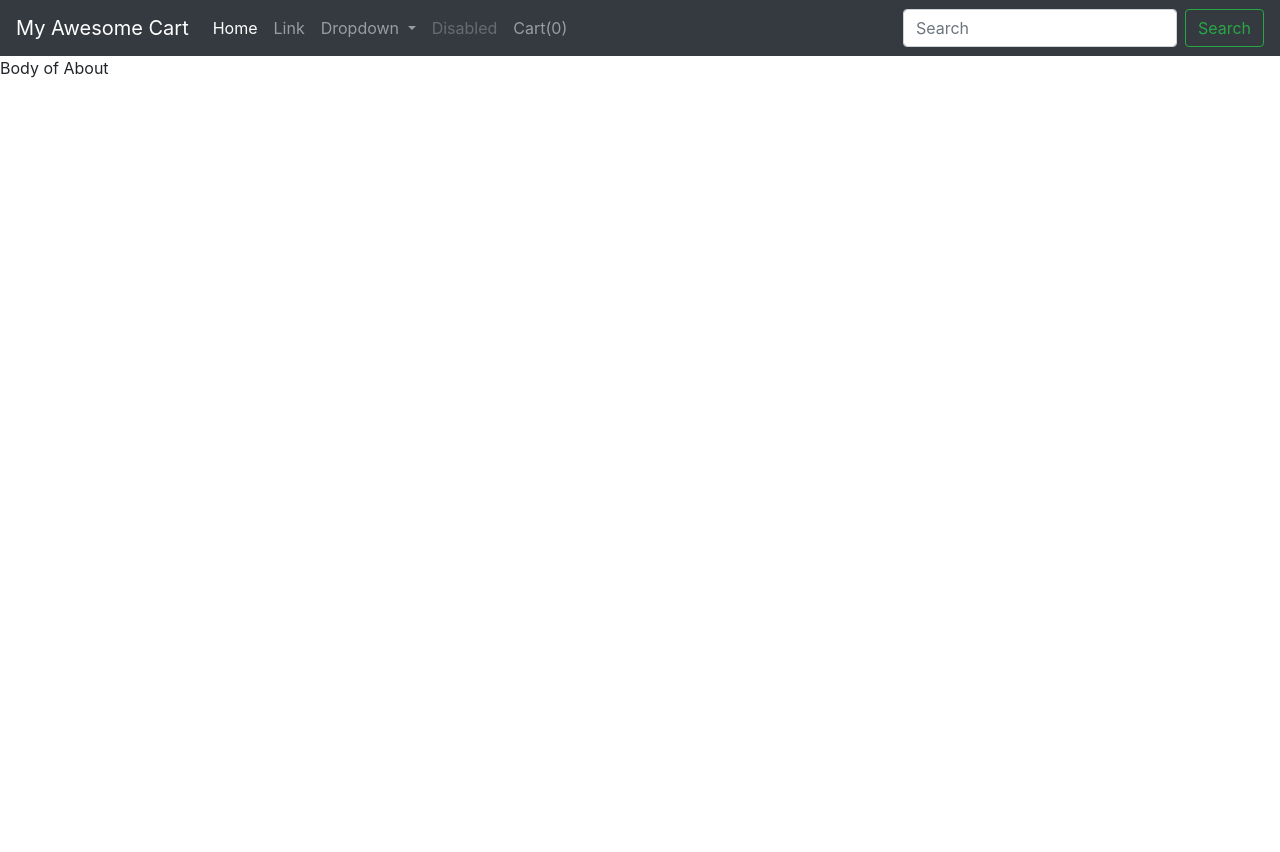
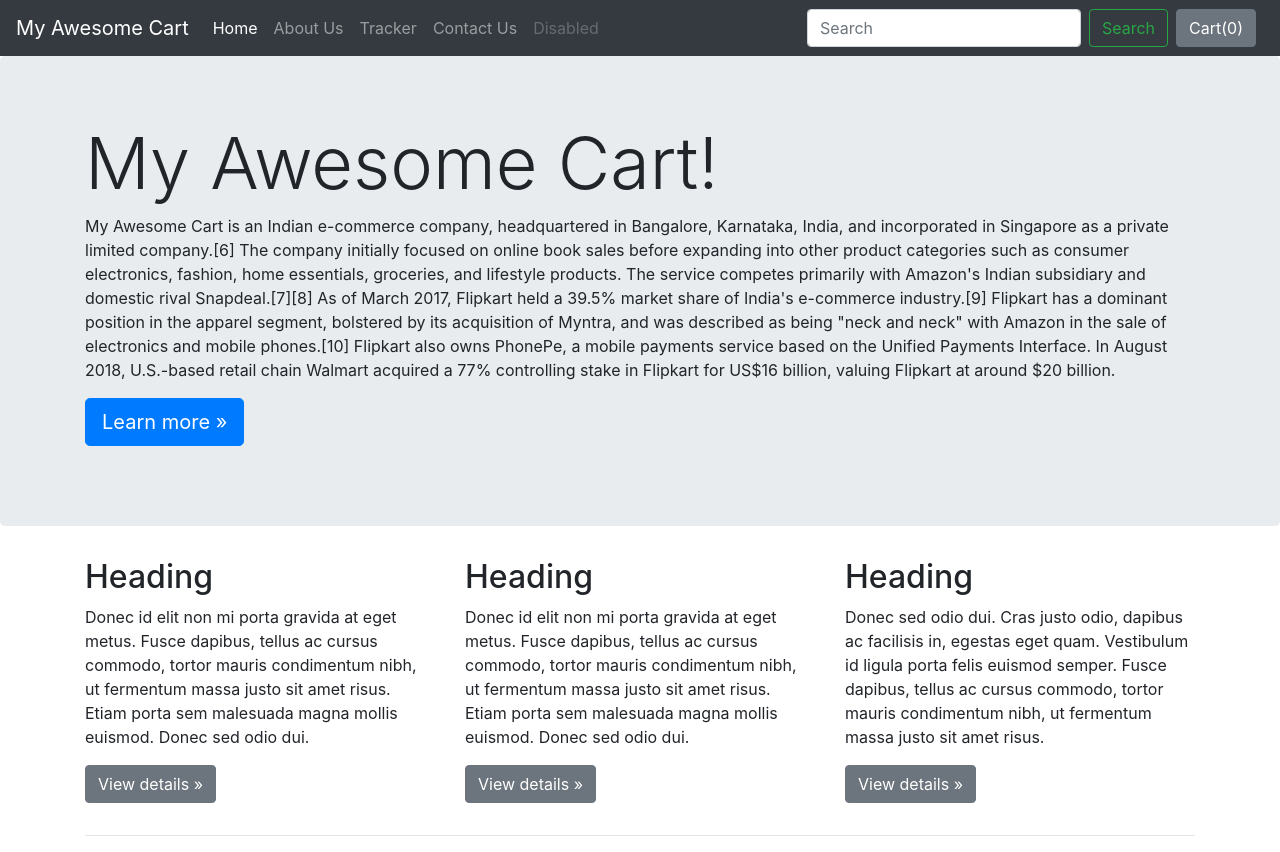
Before and after one commit to handsomm/Django, a Django app: page /shop/about/ in a window 1280 px wide. Before the commit the page ends 78 px from the top, so only its background shows below. Run offline with Django 3.2, Linux system fonts and the light colour scheme; some libraries are stand-ins or nearby versions.

Commit message:
Changes something

```diff
--- a/mac/shop/templates/shop/about.html
+++ b/mac/shop/templates/shop/about.html
@@ -2,4 +2,48 @@
 
 {% block title %} Title of About {% endblock %}
 
-{% block body %} Body of About {% endblock %}
+{% block body %}
+
+<main role="main">
+
+    <!-- Main jumbotron for a primary marketing message or call to action -->
+    <div class="jumbotron">
+      <div class="container">
+        <h1 class="display-3">My Awesome Cart!</h1>
+        <p>My Awesome Cart is an Indian e-commerce company, headquartered in Bangalore, Karnataka, India, and incorporated in Singapore as a private limited company.[6] The company initially focused on online book sales before expanding into other product categories such as consumer electronics, fashion, home essentials, groceries, and lifestyle products.
+
+            The service competes primarily with Amazon's Indian subsidiary and domestic rival Snapdeal.[7][8] As of March 2017, Flipkart held a 39.5% market share of India's e-commerce industry.[9] Flipkart has a dominant position in the apparel segment, bolstered by its acquisition of Myntra, and was described as being "neck and neck" with Amazon in the sale of electronics and mobile phones.[10] Flipkart also owns PhonePe, a mobile payments service based on the Unified Payments Interface.
+
+            In August 2018, U.S.-based retail chain Walmart acquired a 77% controlling stake in Flipkart for US$16 billion, valuing Flipkart at around $20 billion.</p>
+        <p><a class="btn btn-primary btn-lg" href="#" role="button">Learn more &raquo;</a></p>
+      </div>
+    </div>
+
+    <div class="container">
+      <!-- Example row of columns -->
+      <div class="row">
+        <div class="col-md-4">
+          <h2>Heading</h2>
+          <p>Donec id elit non mi porta gravida at eget metus. Fusce dapibus, tellus ac cursus commodo, tortor mauris condimentum nibh, ut fermentum massa justo sit amet risus. Etiam porta sem malesuada magna mollis euismod. Donec sed odio dui. </p>
+          <p><a class="btn btn-secondary" href="#" role="button">View details &raquo;</a></p>
+        </div>
+        <div class="col-md-4">
+          <h2>Heading</h2>
+          <p>Donec id elit non mi porta gravida at eget metus. Fusce dapibus, tellus ac cursus commodo, tortor mauris condimentum nibh, ut fermentum massa justo sit amet risus. Etiam porta sem malesuada magna mollis euismod. Donec sed odio dui. </p>
+          <p><a class="btn btn-secondary" href="#" role="button">View details &raquo;</a></p>
+        </div>
+        <div class="col-md-4">
+          <h2>Heading</h2>
+          <p>Donec sed odio dui. Cras justo odio, dapibus ac facilisis in, egestas eget quam. Vestibulum id ligula porta felis euismod semper. Fusce dapibus, tellus ac cursus commodo, tortor mauris condimentum nibh, ut fermentum massa justo sit amet risus.</p>
+          <p><a class="btn btn-secondary" href="#" role="button">View details &raquo;</a></p>
+        </div>
+      </div>
+
+      <hr>
+
+    </div> <!-- /container -->
+
+  </main>
+
+
+{% endblock %}
--- a/mac/shop/templates/shop/basic.html
+++ b/mac/shop/templates/shop/basic.html
@@ -2,7 +2,7 @@
 <html lang="en">
 
 <head>
-    {% load static %}
+  {% load static %}
   <!-- Required meta tags -->
   <meta charset="utf-8">
   <meta name="viewport" content="width=device-width, initial-scale=1, shrink-to-fit=no">
@@ -20,7 +20,7 @@
 <body>
 
   <nav class="navbar navbar-expand-lg navbar-dark bg-dark">
-    <a class="navbar-brand" href="#">My Awesome Cart</a>
+    <a class="navbar-brand" href="/shop">My Awesome Cart</a>
     <button class="navbar-toggler" type="button" data-toggle="collapse" data-target="#navbarSupportedContent"
       aria-controls="navbarSupportedContent" aria-expanded="false" aria-label="Toggle navigation">
       <span class="navbar-toggler-icon"></span>
@@ -28,35 +28,39 @@
 
     <div class="collapse navbar-collapse" id="navbarSupportedContent">
       <ul class="navbar-nav mr-auto">
+
         <li class="nav-item active">
-          <a class="nav-link" href="#">Home <span class="sr-only">(current)</span></a>
+          <a class="nav-link" href="/shop">Home <span class="sr-only">(current)</span></a>
         </li>
+
         <li class="nav-item">
-          <a class="nav-link" href="#">Link</a>
+          <a class="nav-link" href="/shop/about">About Us</a>
         </li>
-        <li class="nav-item dropdown">
-          <a class="nav-link dropdown-toggle" href="#" id="navbarDropdown" role="button" data-toggle="dropdown"
-            aria-haspopup="true" aria-expanded="false">
-            Dropdown
-          </a>
-          <div class="dropdown-menu" aria-labelledby="navbarDropdown">
-            <a class="dropdown-item" href="#">Action</a>
-            <a class="dropdown-item" href="#">Another action</a>
-            <div class="dropdown-divider"></div>
-            <a class="dropdown-item" href="#">Something else here</a>
-          </div>
+
+        <li class="nav-item">
+          <a class="nav-link" href="/shop/tracker">Tracker</a>
         </li>
+
+        <li class="nav-item">
+          <a class="nav-link" href="/shop/contact">Contact Us</a>
+        </li>
+
         <li class="nav-item">
           <a class="nav-link disabled" href="#" tabindex="-1" aria-disabled="true">Disabled</a>
         </li>
-        <li class="nav-item">
-          <a class="nav-link" href="#">Cart(<span id="cart">0</span>)</a>
-        </li>
+
       </ul>
+
       <form class="form-inline my-2 my-lg-0">
         <input class="form-control mr-sm-2" type="search" placeholder="Search" aria-label="Search">
         <button class="btn btn-outline-success my-2 my-sm-0" type="submit">Search</button>
       </form>
+
+      <button type="button" class="btn btn-secondary mx-2" id="popcart" data-container="body" data-toggle="popover"
+        data-placement="bottom" data-content="Vivamus
+       lacus vel augue laoreet rutrum faucibus." data-html="true">
+        Cart(<span id="cart">0</span>)
+      </button>
     </div>
   </nav>
 
@@ -76,7 +80,7 @@
   <script src="https://stackpath.bootstrapcdn.com/bootstrap/4.2.1/js/bootstrap.min.js"
     integrity="sha384-B0UglyR+jN6CkvvICOB2joaf5I4l3gm9GU6Hc1og6Ls7i6U/mkkaduKaBhlAXv9k"
     crossorigin="anonymous"></script>
-    {% block js %} {% endblock %}
+  {% block js %} {% endblock %}
 </body>
 
 </html>
--- /dev/null
+++ b/mac/shop/templates/shop/checkout.html
@@ -0,0 +1,5 @@
+{% extends 'shop/basic.html' %}
+
+{% block title %} Checkout {% endblock %}
+
+{% block body %} body of Checkout {% endblock %}
--- /dev/null
+++ b/mac/shop/templates/shop/contact.html
@@ -0,0 +1,5 @@
+{% extends 'shop/basic.html' %}
+
+{% block title %} Contact Us {% endblock %}
+
+{% block body %} body of Contact Us {% endblock %}
--- /dev/null
+++ b/mac/shop/templates/shop/tracker.html
@@ -0,0 +1,5 @@
+{% extends 'shop/basic.html' %}
+
+{% block title %} Tracker {% endblock %}
+
+{% block body %} body of tracker {% endblock %}
--- a/mac/shop/urls.py
+++ b/mac/shop/urls.py
@@ -7,7 +7,7 @@
     path('contact/', views.contact, name = "ContactUs"),
     path('tracker/', views.tracker, name = "TrackingStatus"),
     path('search/', views.search, name = "Search"),
-    path('productview/', views.productView, name = "ProductView"),
+    path('products/<int:myid>', views.productView, name = "ProductView"),
     path('checkout/', views.checkout, name = "Checkout"),
 
 ]
--- a/mac/shop/views.py
+++ b/mac/shop/views.py
@@ -36,20 +36,25 @@
 
 
 def contact(request):
-    return HttpResponse("We are contact")
+    return render(request, 'shop/contact.html')
 
 
 def tracker(request):
-    return HttpResponse("We are tracker")
+    return render(request, 'shop/tracker.html')
 
 
 def search(request):
-    return HttpResponse("We are search")
+    return render(request, 'shop/search.html')
 
 
-def productView(request):
-    return HttpResponse("We are product view")
+def productView(request, myid):
+    #Fetch the product using ID
+
+    product = Product.objects.filter(id=myid)
+    print(product)
+
+    return render(request, 'shop/productView.html', {'product':product[0]})
 
 
 def checkout(request):
-    return HttpResponse("We are checkoutt")
+    return render(request, 'shop/checkout.html')
```
Also changed, not shown: mac/shop/templates/shop/index.html (+15 -6 lines), mac/shop/templates/shop/productView.html (added, +62 -0 lines), mac/db.sqlite3.
